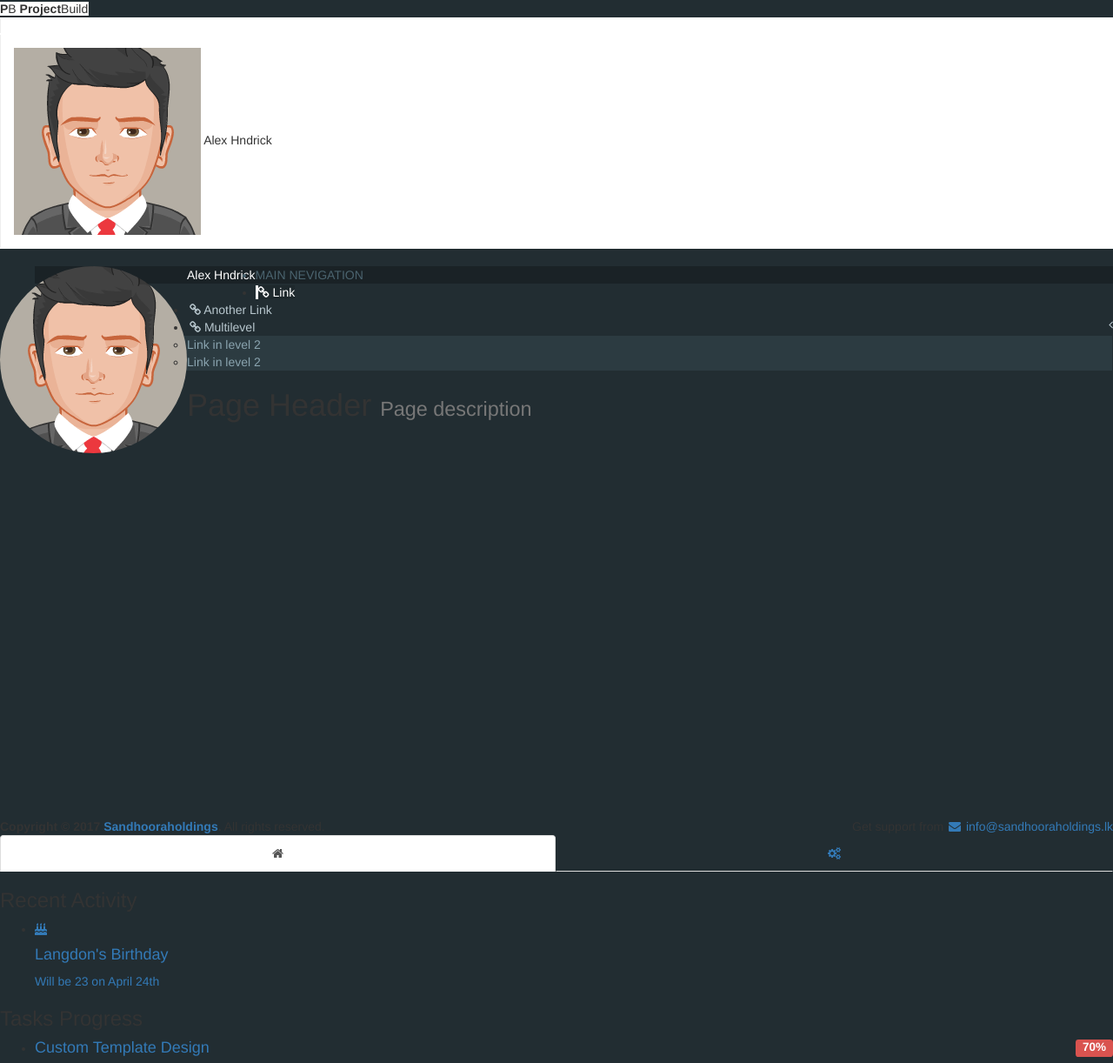
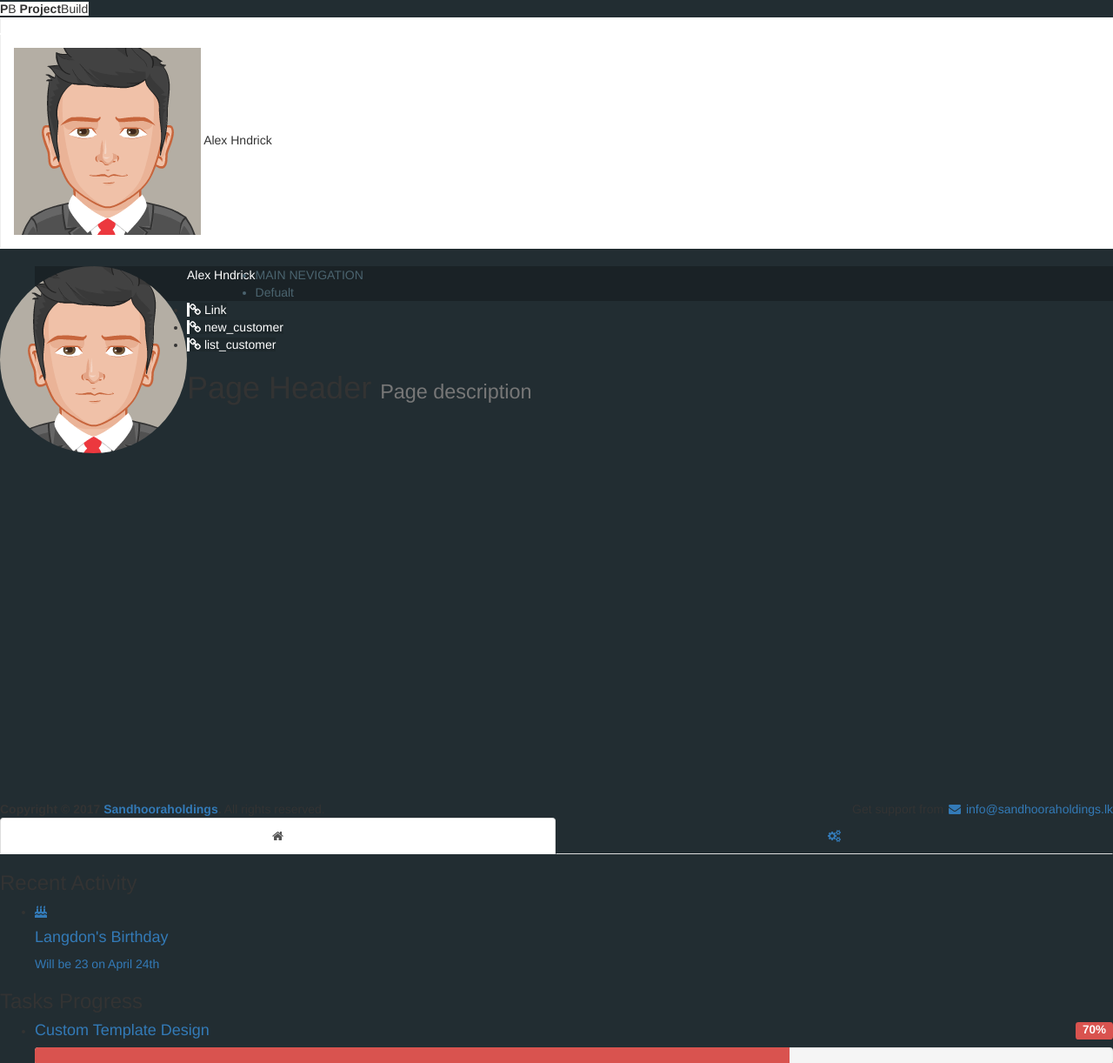
Before and after one commit to Sandhoora-Holdings-Private-Limited/project_build, a CodeIgniter app: page /database/index.php/defualt/index in a window 1280 px wide. Shown: the top 1222 px of the page at 87% size. Run offline with CodeIgniter, Linux system fonts and the light colour scheme; some libraries are stand-ins or nearby versions.

Commit message:
no message

```diff
--- a/application/controllers/Defualt.php
+++ b/application/controllers/Defualt.php
@@ -13,6 +13,7 @@ class Defualt extends CI_Controller
     {
         $data['page'] = array('header'=>'Page Header', 'description'=>'Page description');
         $data['user'] = array('name'=>'Alex Hndrick', 'email'=>'alex@something@mail.com');
+        $data['user'] = array('name'=>'Alex Hndrick', 'email'=>'alex@something@mail.com','app'=>'Defualt','tabs'=>array('new_customer','list_customer'));
         $this->load->view('template/header',$data);
         $this->load->view('template/footer');
     }
--- a/application/views/template/header.php
+++ b/application/views/template/header.php
@@ -162,8 +162,23 @@ desired effect
       <!-- Sidebar Menu -->
       <ul class="sidebar-menu" data-widget="tree">
         <li class="header">MAIN NEVIGATION</li>
+        <li class="header"><?= $user['app']?></li>
         <!-- Optionally, you can add icons to the links -->
         <li class="active"><a href="#"><i class="fa fa-link"></i> <span>Link</span></a></li>
+        <?php
+
+
+        foreach($user['tabs'] as $value){
+          //echo "$value <br>";}
+          ?><li class="active"><a href="#"><i class="fa fa-link"></i> <span><?= $value ?></span></a></li><?php ; }?>
+
+
+
+
+
+
+
+        <!--
         <li><a href="#"><i class="fa fa-link"></i> <span>Another Link</span></a></li>
         <li class="treeview">
           <a href="#"><i class="fa fa-link"></i> <span>Multilevel</span>
@@ -176,6 +191,7 @@ desired effect
             <li><a href="#">Link in level 2</a></li>
           </ul>
         </li>
+      -->
       </ul>
       <!-- /.sidebar-menu -->
     </section>
```
